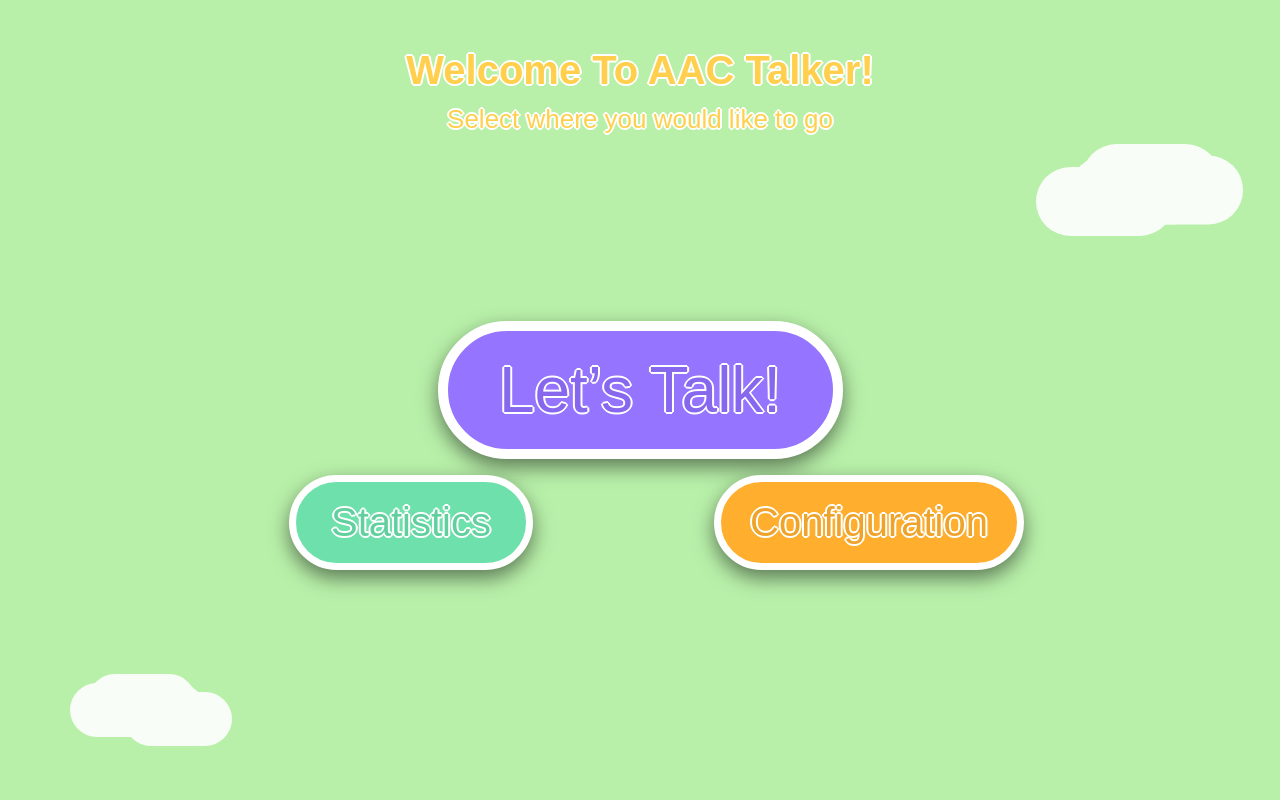
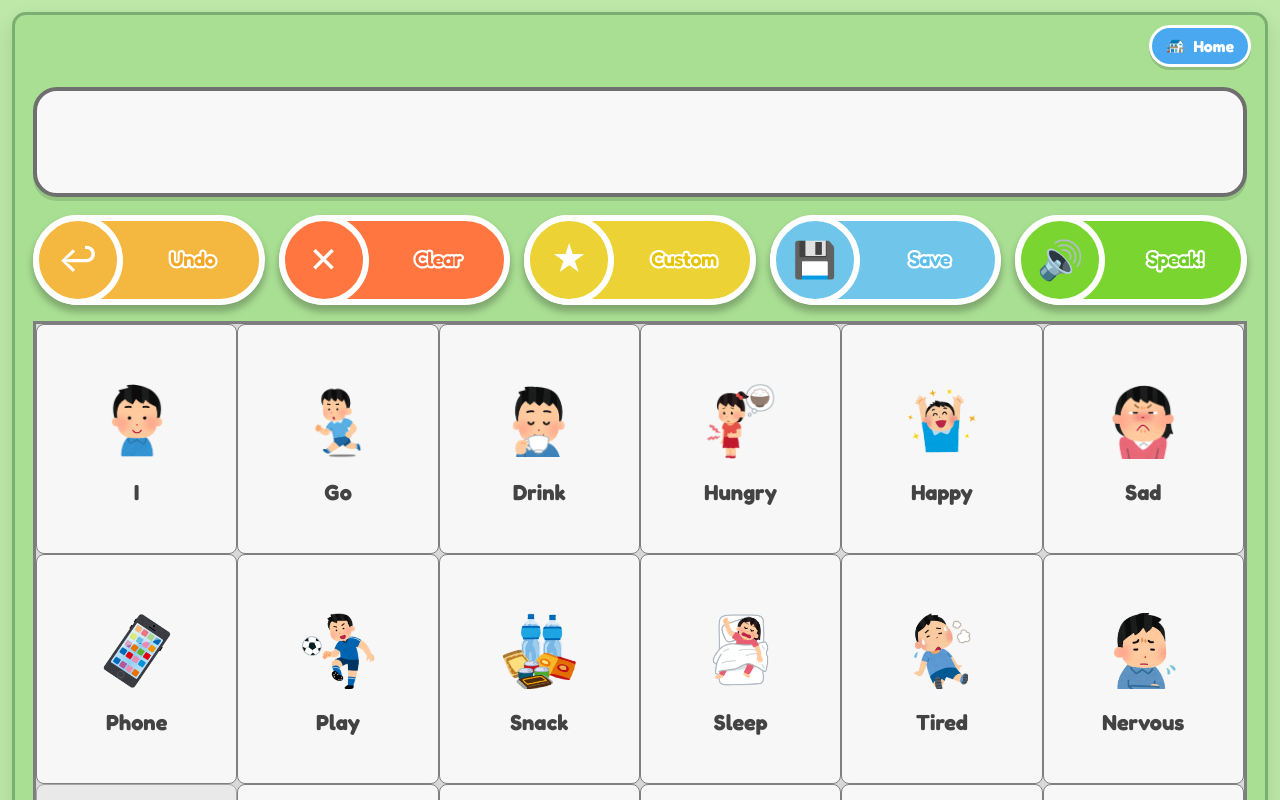
Before and after one commit to jhong02/AAC-App, a React (Vite) app: page / in a window 1280 px wide. Shown: the top 800 px of the page. Built offline with nearby package versions, Linux system fonts and the light colour scheme; a web font is replaced by a local one.

Commit message:
Remapped all of the pages for ease of access

```diff
--- a/src/App.tsx
+++ b/src/App.tsx
@@ -10,8 +10,9 @@ import GridPage from "./pages/GridPage";
 export default function App() {
   return (
     <Routes>
-      <Route path="/" element={<Home />} />
+      <Route path="/" element={<TalkPage />} />
 
+      <Route path="/home" element={<Home />} />
       <Route path="/talk" element={<TalkPage />} />
       <Route path="/user-config" element={<UserConfigPage />} />
       <Route path="/stats" element={<StatsPage />} />
--- a/src/pages/TalkPage.tsx
+++ b/src/pages/TalkPage.tsx
@@ -368,7 +368,7 @@ const TalkPage = () => {
           type="button"
           className="talk-home-badge"
           aria-label="Go to home page"
-          onClick={() => navigate("/")}
+          onClick={() => navigate("/home")}
         >
           <img src={homeIcon} alt="" className="talk-home-badge__icon-img" />
           <span className="talk-home-badge__text">Home</span>
--- a/src/pages/UserConfigPage.tsx
+++ b/src/pages/UserConfigPage.tsx
@@ -31,7 +31,7 @@ export default function UserConfigPage(){
 
         <br />
 
-        <button className="btn btn-secondary back-btn" onClick={() => navigate("/")}>
+        <button className="btn btn-secondary back-btn" onClick={() => navigate("/home")}>
             ← Back To Home
           </button>
 
--- a/src/pages/_EmptyPage.tsx
+++ b/src/pages/_EmptyPage.tsx
@@ -6,7 +6,7 @@ export default function EmptyPage({ title }: { title: string }) {
     <div className="empty">
       <h1>{title}</h1>
       <p>Temporary page.</p>
-      <Link to="/" className="back">
+      <Link to="/home" className="back">
         ← Back Home
       </Link>
     </div>
```
